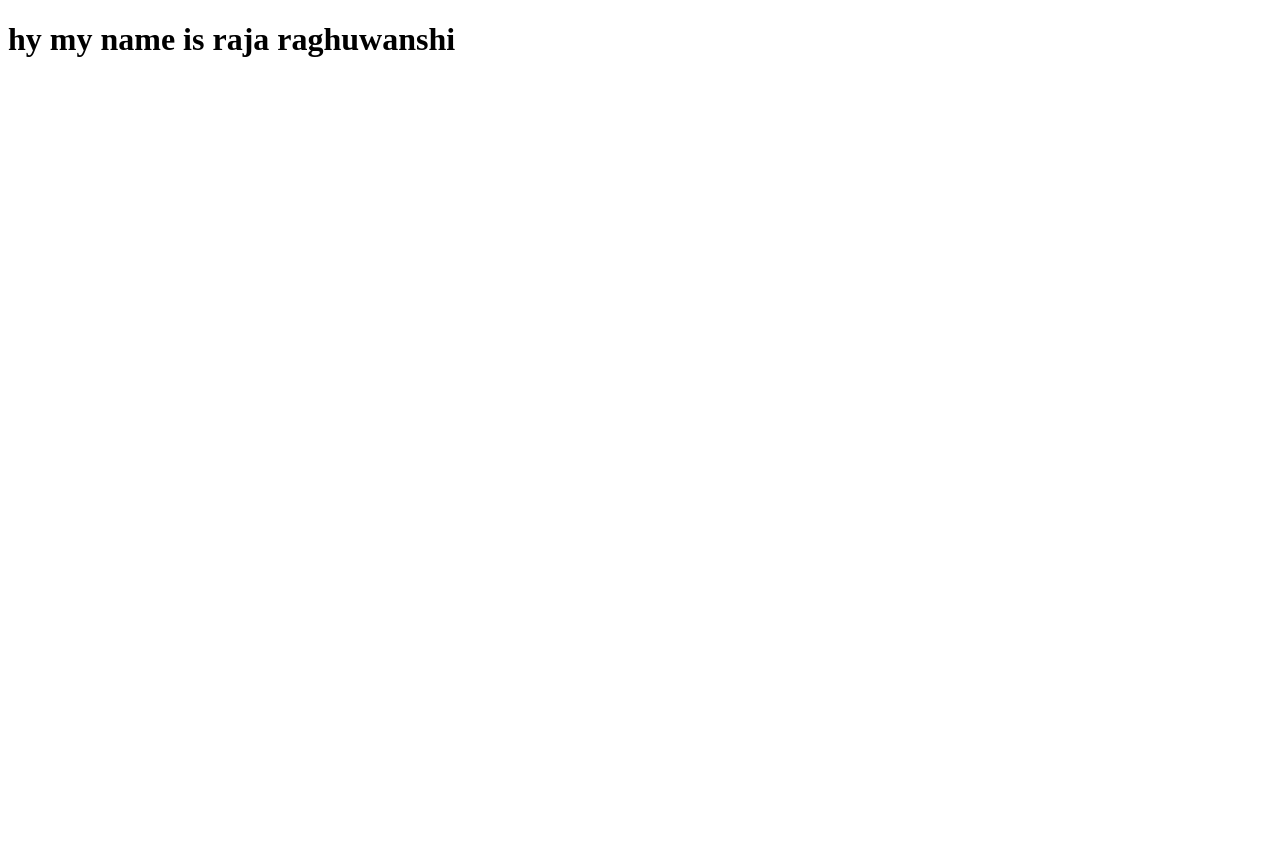
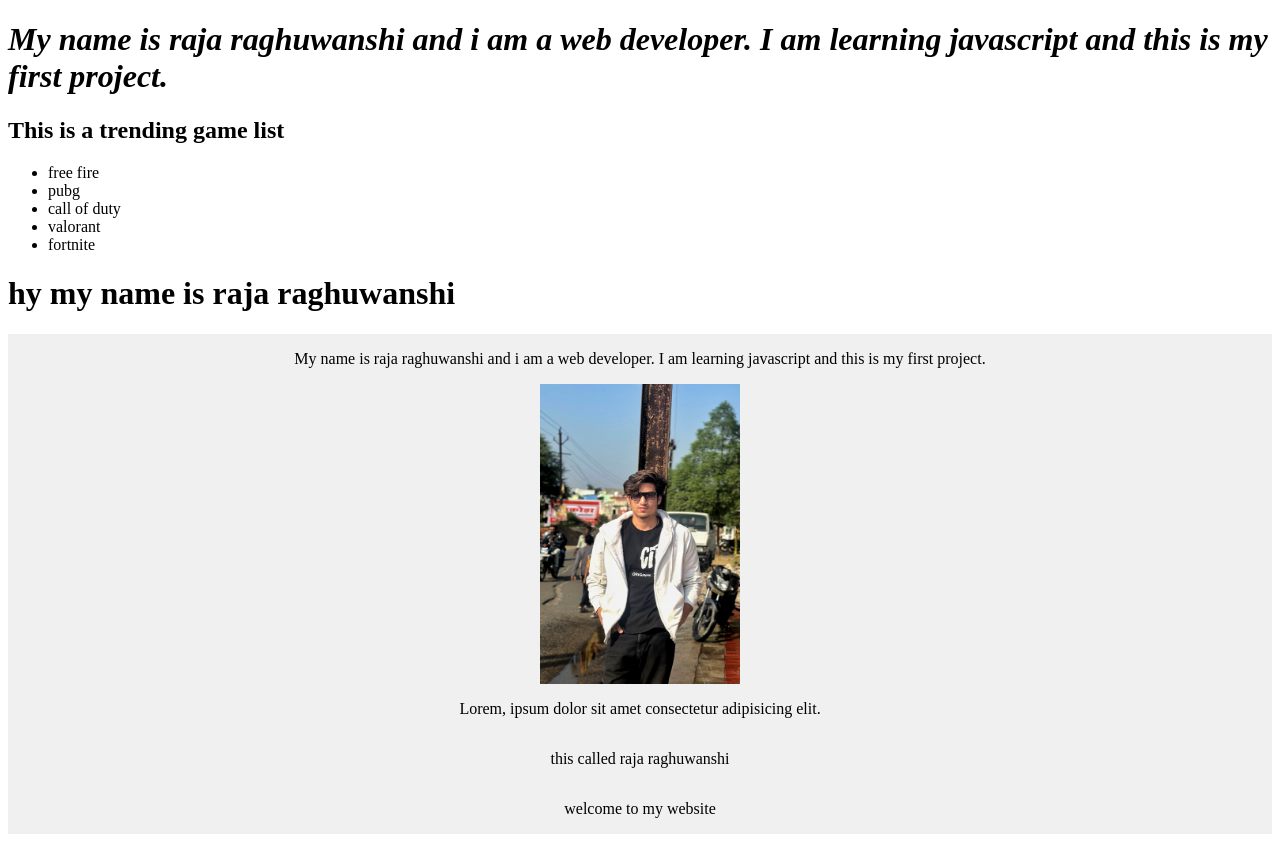
Before and after one commit to Rajraghuw/java_script, a plain HTML site: page dom.html in a window 1280 px wide. Before the commit the page ends 800 px from the top, so only its background shows below. Drawn offline with Linux system fonts and the light colour scheme.

Commit message:
dom modify

```diff
--- /dev/null
+++ b/dom.css
@@ -0,0 +1,9 @@
+.container{
+    width: 100%;
+    height: 100%;
+    background-color: #f0f0f0;
+    display: flex;
+    flex-direction: column;
+    align-items: center;
+    justify-content: center;
+}
--- a/dom.html
+++ b/dom.html
@@ -4,10 +4,37 @@
     <meta charset="UTF-8">
     <meta name="viewport" content="width=device-width, initial-scale=1.0">
     <title>Document</title>
+    <link rel="stylesheet" href="dom.css">
 </head>
 <body>
 
-<h1>hy my name is raja raghuwanshi</h1>
+    <h1 id="firsth1">Lorem ipsum dolor sit amet consectetur adipisicing elit. Laborum </h1>
+
+    <div class="game-list">
+        <h2>This is a trending game list</h2>
+      <ul>
+        <li>free fire</li>
+        <li>pubg</li>
+        <li>call of duty</li>
+        <li>valorant</li>
+        <li>fortnite</li>
+      </ul>
+    </div>
+
+<h1 id="Menhedding">hy my name is raja raghuwanshi</h1>
+
+<div class="container">
+    <p class="Menhedding2">My name is raja raghuwanshi and i am a web developer. I am learning javascript and this is my first project.</p>
+<img src="raj1.jpg" alt="" height="300px" width="200px">
+
+<p>Lorem, ipsum dolor sit amet consectetur adipisicing elit.</p>
+<p>this called raja raghuwanshi</p>
+<p>welcome to my website</p>
+
+</div>
+
+
+<script src="dom.js"></script>
 
 </body>
 </html>
--- a/dom.js
+++ b/dom.js
@@ -0,0 +1,85 @@
+// Document object model (DOM) manipulation example
+// this is use to manipulate the HTML document using JavaScript
+
+// innerHTML is used to change the content of an HTML element
+
+
+// let hedding = document.getElementById("Menhedding")
+// hedding.innerHTML = "My name is raja raghuwanshi and i am a web developer. I am learning javascript and this is my first project.";
+
+// // dir is used to display the properties of an object in the console
+
+// let hedding2 = document.getElementsByClassName("Menhedding2");
+// console.dir(hedding2);
+// console.log(hedding2);
+
+// let paragraphs = document.getElementsByTagName("p");
+// console.log(paragraphs);
+// console.dir(paragraphs);
+
+// querySelector is used to select the first element that matches the CSS selector
+// querySelector me ham kisi bhi tage ka name or class name ya id name se select kar sakte hain
+// querySelector node list return karta hai ;
+
+let firstElement = document.querySelector("p");
+console.dir(firstElement);
+
+
+// querySelectorAll is used to select all elements that match the CSS selector
+// querySelectorAll me ham kisi bhi tage ka name or class name ya id name se select kar sakte hain
+
+let allParagraphs = document.querySelectorAll("p");
+console.dir(allParagraphs);
+
+
+// querySelector me class ko . ke sath access karte hai --->>>>
+
+let firstClassElement = document.querySelector(".Menhedding2");
+console.dir(firstClassElement);
+
+// querySelector me id  ko # ke sath access karte hai --->>>>
+
+let idElement = document.querySelector("#Menhedding");
+console.dir(idElement);
+
+
+// tagname ka use karke ham kisi bhi element ke tage ko print kra sakte hai
+// ye querySelectorAll pr work nhi karta hai
+
+console.log(firstElement.tagName);
+console.log(idElement.tagName);
+
+
+// first child is used to select the first child of an element
+let firstChild = document.querySelector(".container").firstElementChild;
+console.dir(firstChild);
+
+// last child is used to select the last child of an element
+let lastChild = document.querySelector(".container").lastElementChild;
+console.dir(lastChild);
+
+// innerText is used to get the text content of an element
+// iska use karke ham element ke andar ka text content ko print kra sakte hai
+let games= document.querySelector(".game-list").innerText;
+console.dir(games)
+
+// innerHtML is used to get the HTML content of an element with tages
+// ye hame content ke sath tages bhi return karta hai
+let gamesWithTags = document.querySelector(".game-list").innerHTML;
+console.dir(gamesWithTags);
+
+
+//innerText vs innerHTML
+// inki help se ham text ko run time par change bhi kar sakte hai
+// innerText sirf text ko change karta hai aur innerHTML tages ke sath text ko change karta hai
+let changeText = document.querySelector("#firsth1");
+changeText.innerText = "My name is raja raghuwanshi and i am a web developer. I am learning javascript and this is my first project.";
+changeText.innerHTML = "<i>My name is raja raghuwanshi and i am a web developer. I am learning javascript and this is my first project.</i>";
+
+// textContent is used to get the text content of an element
+// ye innerText ki tarah hi work karta hai lekin ye tages ko ignore karta hai
+// ye hidden element ko bhi return karta hai
+let textContent = document.querySelector(".container").textContent;
+console.dir(textContent);
+
+// Quention : creat a h2 hedding element with text
```
Also changed, not shown: raj1.jpg (added).
